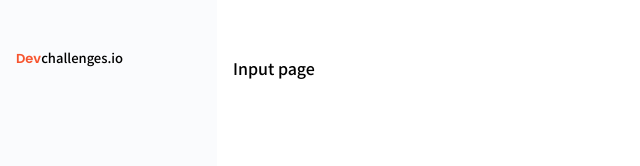
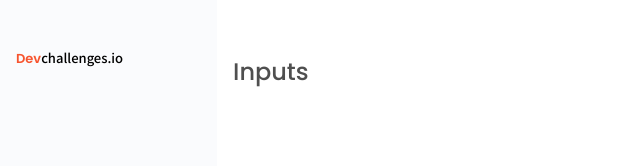
Before and after one commit to pandagenduts/challenge1-frontend-devchallenges.io, a React (Vite) app: page /input in a window 1280 px wide. Shown: the top 166 px of the page, without its empty margins (0-640 px from the left). Built offline with nearby package versions, Linux system fonts and the light colour scheme.

Commit message:
fixing input page

```diff
--- a/src/pages/Button/index.jsx
+++ b/src/pages/Button/index.jsx
@@ -3,10 +3,10 @@ import Button from "../../component/ui/Button"
 
 const ButtonPage = () => {
   return (
-    <div>
+    <>
       <h1 className="pb-4 text-xl font-medium md:text-2xl md:pb-7 font-poppins text-4F4F4F">Buttons</h1>
       <Button label='Default' />
-    </div>
+    </>
   )
 }
 
--- a/src/pages/Input/index.jsx
+++ b/src/pages/Input/index.jsx
@@ -1,7 +1,7 @@
 const InputPage = () => {
   return (
     <>
-      <h1>Input page</h1>
+            <h1 className="pb-4 text-xl font-medium md:text-2xl md:pb-7 font-poppins text-4F4F4F">Inputs</h1>
     </>
   )
 }
```
